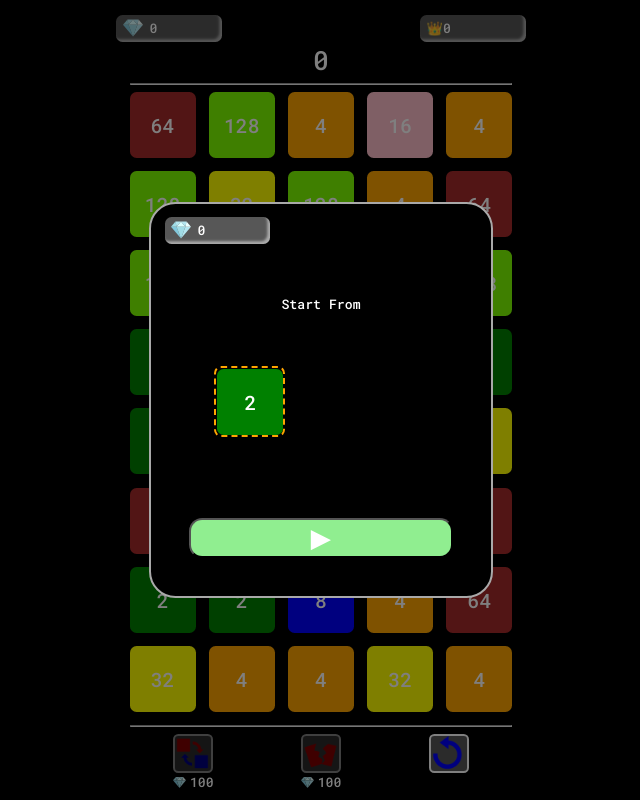
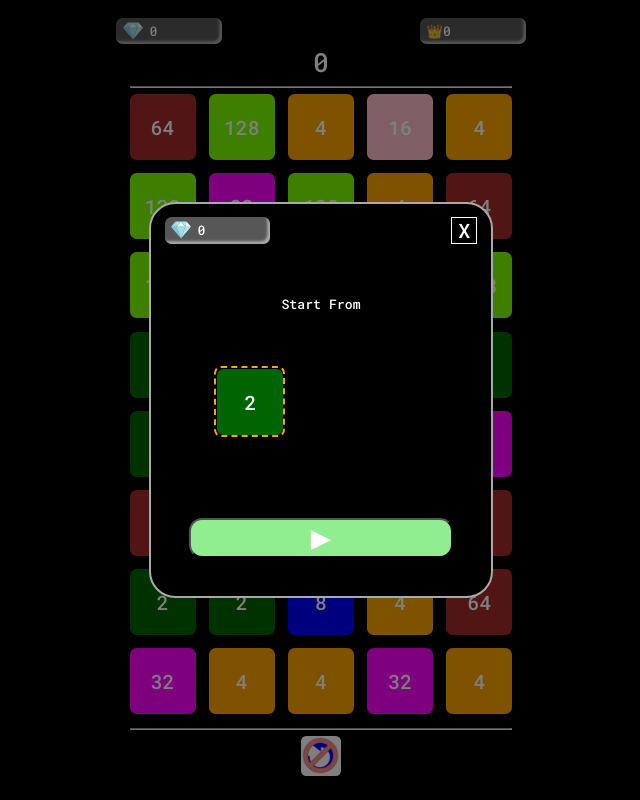
Before and after one commit to KremeshevD/2048_-game, a React (Create React App) app: page / in a window 1280 px wide. Both pictures are taken after a click on the button 767 px from the left and 753 px from the top of the page. Shown: the whole page, without its empty margins (319-959 px from the left). Built offline with nearby package versions, Linux system fonts and the light colour scheme.

Commit message:
Bonus button

```diff
--- a/src/Game/Game.js
+++ b/src/Game/Game.js
@@ -107,7 +107,7 @@ export class Game {
           isSelected: false
         });
       } else {
-        price = 1000 + (i - 1) * 100;
+        price = 1000 + (i - 1 + Math.floor((i)/5)) * 100;
         priceList.push({
           value: 20 + i,
           price,
@@ -115,6 +115,7 @@ export class Game {
         });
       }
       i++;
+      price = 1000 + (i - 1 + Math.floor((i)/5)) * 100;
     }
     return priceList;
   }
--- a/src/Game/config.js
+++ b/src/Game/config.js
@@ -1 +1 @@
-export const COLORS = ['red', 'green', 'orange', 'blue', 'pink', 'yellow' ,'brown', 'Chartreuse', 'Aquamarine', 'purple','violet', 'GoldenRod', 'LightCyan' ]
+export const COLORS = ['red', 'darkgreen', 'orange', 'blue', 'pink', 'Fuchsia' ,'brown', 'Chartreuse', 'Aquamarine', 'purple','violet', 'GoldenRod', 'DarkSlateGray', 'navy' ]
--- a/src/Store/gameReducer.js
+++ b/src/Store/gameReducer.js
@@ -38,11 +38,12 @@ export const gameSlice = createSlice({
       state.pathSegments = curGame.pathSegments;
     },
     setSwapMode(state) {
-      state.isSwapMode = true;
+      state.isSwapMode = !state.isSwapMode;
+      state.selectedCells = [];
       state.isGameOver = false;
     },
     setDestroyMode(state) {
-      state.isDestroyMode = true;
+      state.isDestroyMode = !state.isDestroyMode;
       state.isGameOver = false;
     },
     setSwapingCells(state, { payload }) {
@@ -60,8 +61,8 @@ export const gameSlice = createSlice({
       state.isGameOver = false;
     },
     restartMode(state) {
-      state.avalableBlocks = game.generateCostStartBlock();
-      state.isRestartMode = true;
+      state.isRestartMode = !state.isRestartMode;
+      state.avalableBlocks = state.isRestartMode? game.generateCostStartBlock() : [];
     },
     startNewGame(state, { payload }) {
       game.restart(payload);
@@ -73,7 +74,7 @@ export const gameSlice = createSlice({
       state.score = curGame.score;
       state.diamonds = curGame.diamonds;
       state.maxValueOnField = curGame.maxValueOnField;
-      state.bonusCost = curGame.bonusCost
+      state.bonusCost = curGame.bonusCost;
       state.isDestroyMode = false;
       state.isSwapMode = false;
       localStorage.setItem('game', JSON.stringify(state));
@@ -118,7 +119,7 @@ export const gameSlice = createSlice({
       state.field = curGame.field;
       state.isNewLevel = curGame.isNewLevel;
       state.newLevelData = curGame.newLevelData;
-      state.bonusCost = curGame.bonusCost
+      state.bonusCost = curGame.bonusCost;
     },
     [toNextLevel.fulfilled]: (state) => {},
     [toNextLevel.rejected]: (state) => {
--- a/src/components/Game/Restart.jsx
+++ b/src/components/Game/Restart.jsx
@@ -1,36 +1,41 @@
-import { useMemo, useState } from "react"
-import { useDispatch, useSelector } from "react-redux"
-import { startNewGame } from "../../Store/gameReducer"
-import { Carousel } from "./Carousel"
-import { Diamonds } from "./Diamonds"
-import { ModalWindow } from "./ModalWindow"
+import { useMemo, useState } from 'react';
+import { useDispatch, useSelector } from 'react-redux';
+import { restartMode, startNewGame } from '../../Store/gameReducer';
+import { Carousel } from './Carousel';
+import { Diamonds } from './Diamonds';
+import { ModalWindow } from './ModalWindow';
 
 export const Restart = () => {
-    const [selectedBlock, setSelectedBlock] = useState(1)
-    const avalableBlocks = useSelector(state => state.game.avalableBlocks)
+  const [selectedBlock, setSelectedBlock] = useState(1);
+  const avalableBlocks = useSelector((state) => state.game.avalableBlocks);
+  const dispatch = useDispatch();
   let blocks = useMemo(() => {
-        return avalableBlocks.map(item =>
-            ({...item,
-                isSelected: item.value === selectedBlock
-            }))
-    },[avalableBlocks,selectedBlock])
-    const dispatch = useDispatch()
+    return avalableBlocks.map((item) => ({ ...item, isSelected: item.value === selectedBlock }));
+  }, [avalableBlocks, selectedBlock]);
+
   const btnHandler = () => {
-        dispatch(startNewGame(selectedBlock))
-    }
+    dispatch(startNewGame(selectedBlock));
+  };
   const pickHandler = (e) => {
-        setSelectedBlock(parseInt(e.target.getAttribute('data-value')))
-    }
+    setSelectedBlock(parseInt(e.target.getAttribute('data-value')));
+  };
   return (
     <ModalWindow>
       <div className="restartWindow">
-                    <div><Diamonds/></div>
+        <div className="restartWindowHeader">
+          <Diamonds />
+          <div className="exit" onClick={() => dispatch(restartMode())}>
+            <span>X</span>
+          </div>
+        </div>
         <div className="column">
           <div>Start From</div>
           <Carousel list={blocks} onClick={pickHandler} />
-                        <button className="btn-big" onClick={btnHandler}>&#9654;</button>
+          <button className="btn-big" onClick={btnHandler}>
+            &#9654;
+          </button>
         </div>
       </div>
     </ModalWindow>
-    )
-}
+  );
+};
--- a/src/components/Game/buttonBlock/ButtonBlock.jsx
+++ b/src/components/Game/buttonBlock/ButtonBlock.jsx
@@ -7,9 +7,12 @@ export const ButtonBlock = () => {
   const dispatch = useDispatch();
   const bonusCost = useSelector((state) => state.game.bonusCost);
   const diamonds = useSelector((state) => state.game.diamonds);
-
+  const isSwapMode = useSelector((state) => state.game.isSwapMode);
+  const isDestroyMode = useSelector((state) => state.game.isDestroyMode);
+  const isRestartMode = useSelector((state) => state.game.isRestartMode);
   const swapButton = useMemo(() => {
     return {
+      isOn: isSwapMode,
       style: 'swap',
       disabled: diamonds < bonusCost,
       cost: bonusCost,
@@ -18,9 +21,10 @@ export const ButtonBlock = () => {
         dispatch(setSwapMode());
       },
     };
-  }, [bonusCost, diamonds]);
+  }, [bonusCost, diamonds, isSwapMode]);
   const removeButton = useMemo(() => {
     return {
+      isOn: isDestroyMode,
       style: 'destroy',
       disabled: diamonds < bonusCost,
       cost: bonusCost,
@@ -29,18 +33,22 @@ export const ButtonBlock = () => {
         dispatch(setDestroyMode());
       },
     };
-  }, [bonusCost, diamonds]);
+  }, [bonusCost, diamonds, isDestroyMode]);
 
   const restartButton = useMemo(() => {
     return {
+      isOn: isRestartMode,
       style: 'restart',
       id: 20 + Date.now(),
       handler: () => {
-        dispatch(restartMode())
+        dispatch(restartMode());
       },
     };
-  }, []);
-  const buttons = [swapButton, removeButton, restartButton];
+  }, [isRestartMode]);
+  let buttons = [swapButton, removeButton, restartButton];
+  buttons = buttons.reduce((acc, item) => (item.isOn ? true : acc), false)
+    ? buttons.filter((item) => item.isOn)
+    : buttons;
   return (
     <div className="buttonBlock">
       {buttons.map((button) => (
--- a/src/components/Game/buttonBlock/ButtonCustom.jsx
+++ b/src/components/Game/buttonBlock/ButtonCustom.jsx
@@ -1,10 +1,11 @@
-export const ButtonCustom = ({ text, handler, style, disabled, cost }) => {
+export const ButtonCustom = ({ text, handler, style, disabled, cost, isOn }) => {
+  let classes = ['bonus-btn', style, isOn ? 'cancel' : '']
   return (
     <div className="bonus">
-      <button className={`bonus-btn ${style}`} onClick={handler} disabled={disabled}>
+      <button className={classes.join(' ')} onClick={handler} disabled={disabled}>
         {text}
       </button>
-      {cost && <span className="bonusPrice">{cost}</span>}
+      {(cost && !isOn) && <span className="bonusPrice">{cost}</span>}
     </div>
   );
 };
--- a/src/components/Game/game.css
+++ b/src/components/Game/game.css
@@ -146,7 +146,7 @@
 .btn-big:hover {
   background-color: #397524;
   transition: 0.4s;
-  color: red
+  color: red;
 }
 .fullwide {
   width: 100%;
@@ -251,12 +251,25 @@
 .bonus-btn {
   height: 3rem;
   width: 3rem;
-  background-color: rgb(87, 87, 87);
+  background-color: white;
   border: 0.2rem solid white;
   border-radius: 0.4rem;
   cursor: pointer;
   background-repeat: no-repeat;
   background-size: contain;
+  transition: all 1s;
+}
+.cancel::before {
+  content: '';
+  height: 3rem;
+  width: 3rem;
+  position: absolute;
+  top: -0.2rem;
+  left: -0.2rem;
+  background-repeat: no-repeat;
+  background: url(/public/img/cancel.png);
+  background-size: contain;
+  z-index: 2;
 }
 .bonus-btn:disabled:before {
   content: ' ';
@@ -272,6 +285,7 @@
   display: flex;
   justify-content: space-around;
   flex-direction: row;
+  height: 4rem;
 }
 
 .bonus {
@@ -333,7 +347,7 @@
 .carousel {
   height: 8rem;
   overflow: scroll;
-    overflow-y: hidden  ;
+  overflow-y: hidden;
   display: flex;
   align-items: center;
   gap: 2rem;
@@ -354,7 +368,7 @@
 .carousel::-webkit-scrollbar-track {
   background: blue;
   border-top: 0.45rem solid black;
-  border-bottom: 0.45rem solid black
+  border-bottom: 0.45rem solid black;
 }
 
 .carousel::-webkit-scrollbar-thumb {
@@ -371,7 +385,7 @@
 }
 .column {
   display: flex;
-    justify-content: space-around ;
+  justify-content: space-around;
   align-items: center;
   flex-direction: column;
   max-width: 100%;
@@ -379,12 +393,29 @@
   padding-top: 2rem;
   padding-bottom: 2rem;
 }
+.restartWindowHeader {
+    display: flex;
+    justify-content: space-between;
+}
+.exit {
+    font-size: 1.5rem;
+    height: 2rem;
+    width: 2rem;
+    border: 0.1rem solid white;
+    display: flex;
+    justify-content: center;
+    align-items: center;
+    cursor: pointer;
+}
+.exit:hover {
+    color: red;
+}
 
 /*newLevelWindow===============================================*/
 .newLevelWindow {
   display: flex;
   flex-direction: column;
   justify-content: space-between;
-    align-items: center ;
+  align-items: center;
   gap: 2rem;
 }
```
Also changed, not shown: public/img/cancel.png (added). Lines whose indentation alone changed are shown as unchanged.
